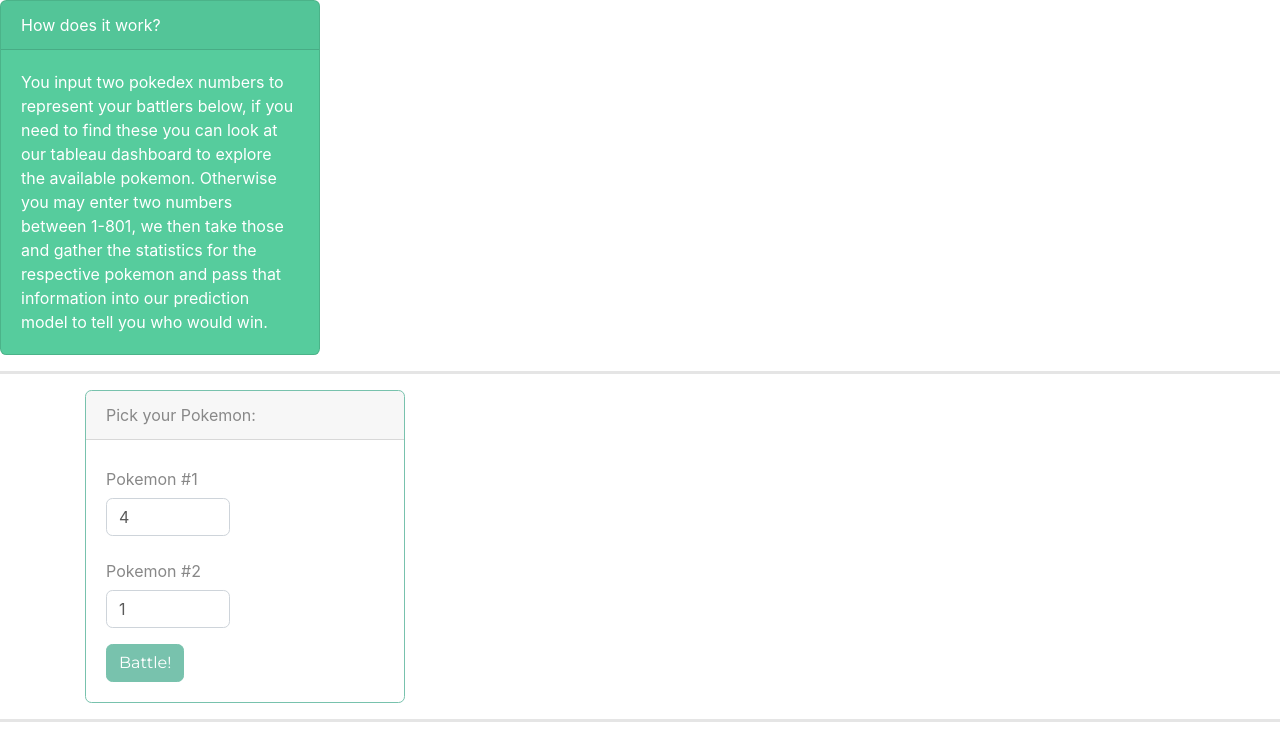
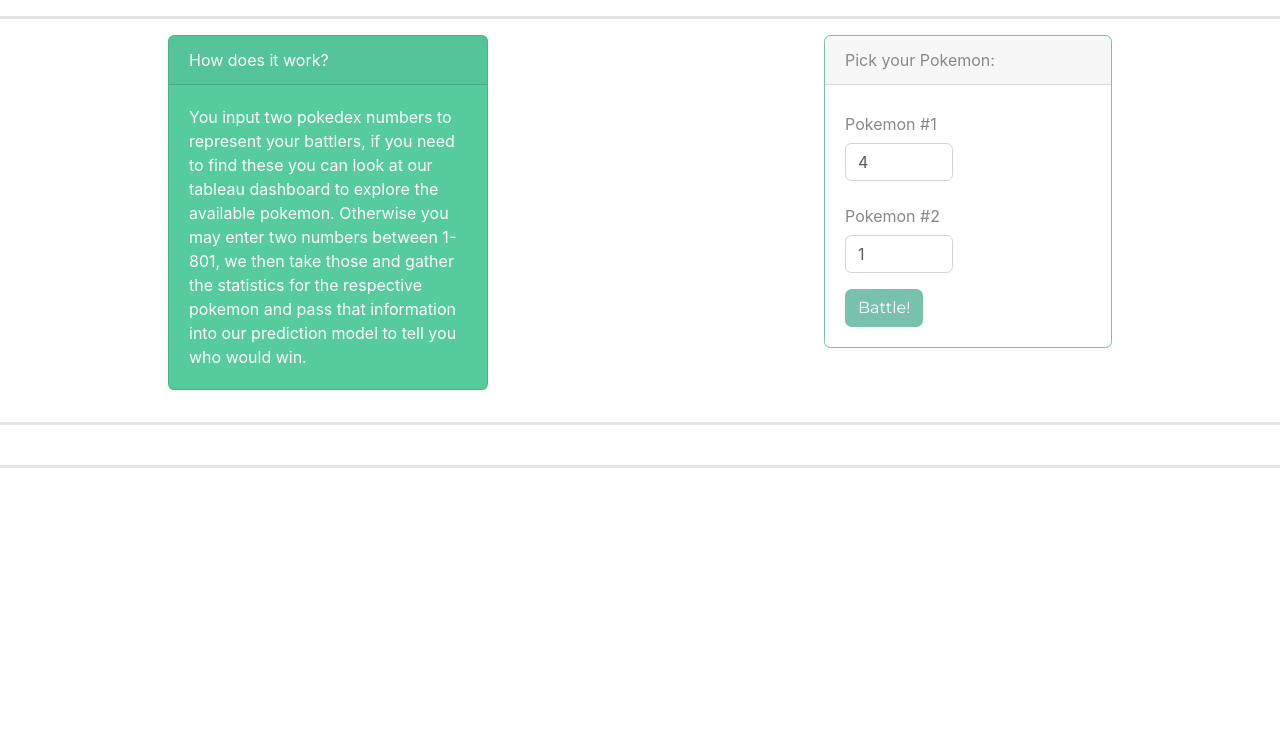
Before and after one commit to DannyPhantom2023/SMU-Project-4-Pokemon_Prediction, a Flask app: page / in a window 1280 px wide. Shown: the part 56-802 px from the top of the page. After the commit the page ends 524 px from the top, so only its background shows below. Run offline with Flask 3, Linux system fonts and the light colour scheme; some libraries are stand-ins or nearby versions.

Commit message:
more HTML edits

```diff
--- a/static/css/style.css
+++ b/static/css/style.css
@@ -0,0 +1,4 @@
+.jjk {
+    display: flex;
+    flex-flow: row wrap;
+}
--- a/templates/index.html
+++ b/templates/index.html
@@ -7,7 +7,7 @@
     <!-- Boostrap -->
     <link rel="stylesheet" href="https://stackpath.bootstrapcdn.com/bootswatch/4.5.2/minty/bootstrap.min.css">
     <!-- Our CSS -->
-    <link rel="stylesheet" type="text/css" href="static/css/style.css">
+    <link rel="stylesheet" type="text/css" href="../static/css/style.css">
     <!-- JQuery -->
     <script src="https://ajax.googleapis.com/ajax/libs/jquery/3.5.1/jquery.min.js"></script>
     <!-- JS -->
@@ -35,17 +35,18 @@
             </ul>
         </div>
     </nav>
-    <div>
+    <hr style="color:lightgray; border-width: 3px;">
+    <div class="d-flex jjk">
+        <div class="container-fluid" style="width: auto">
         <div class="card text-white bg-success mb-3" style="max-width: 20rem;">
             <div class="card-header">How does it work?</div>
                 <div class="card-body">
-                <p class="card-text">You input two pokedex numbers to represent your battlers below, if you need to find these you can look at our tableau dashboard to explore the available pokemon. Otherwise you may enter two numbers between 1-801, we then take those and gather the statistics for the respective pokemon and pass that information into our prediction model to tell you who would win.</p>
+                <p class="card-text">You input two pokedex numbers to represent your battlers, if you need to find these you can look at our tableau dashboard to explore the available pokemon. Otherwise you may enter two numbers between 1-801, we then take those and gather the statistics for the respective pokemon and pass that information into our prediction model to tell you who would win.</p>
                 </div>
             </div>
     </div>
-    <hr style="color:lightgray; border-width: 3px;">
-    <div class="container">
-        <div class="card border-primary mb-3" style="max-width: 20rem;">
+    <div class="container-fluid" style="width: auto">
+        <div class="card border-primary mb-3" style="max-width: 20rem; min-width: 18rem">
             <div class="card-header">Pick your Pokemon:</div>
             <div class="card-body">
                 <div class="row">
@@ -69,6 +70,7 @@
             </div>
         </div>
     </div>
+</div>
     <hr style="color:lightgray; border-width: 3px;">
     <div class="container-fluid">
         <div class="row">
@@ -77,7 +79,7 @@
             </div>
         </div>
     </div>
-
+        <hr style="color:lightgray; border-width: 3px;">
 </body>
 
 </html>
```
